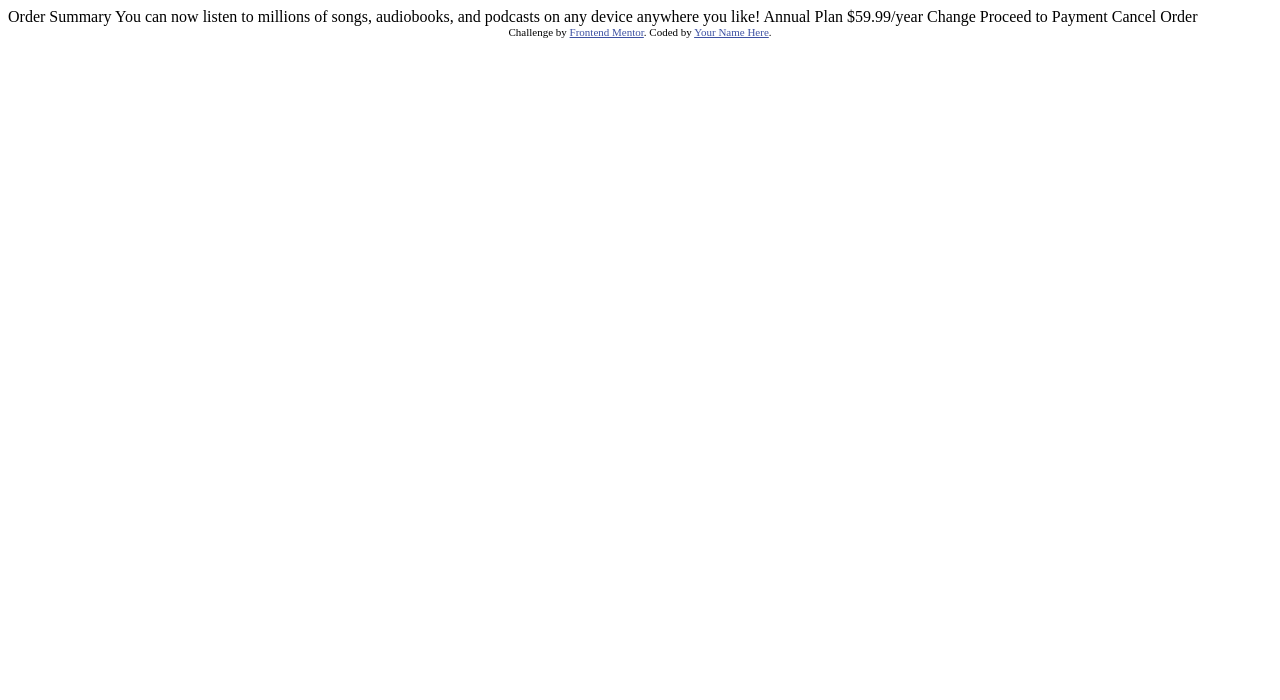
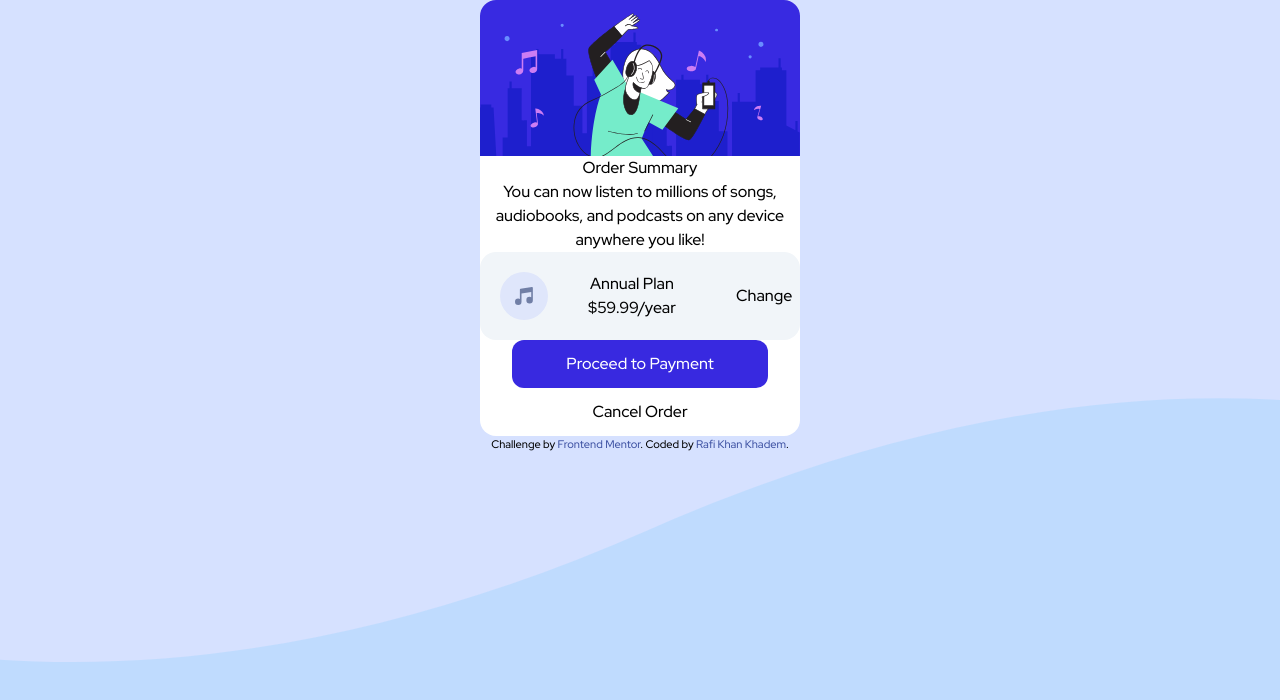
Before and after one commit to RafiKK98/order-summary-component, a plain HTML site: page index.html in a window 1280 px wide. Drawn offline with nearby package versions, Linux system fonts and the light colour scheme.

Commit message:
completed skeleton

```diff
--- a/index.html
+++ b/index.html
@@ -3,35 +3,37 @@
 <head>
   <meta charset="UTF-8">
   <meta name="viewport" content="width=device-width, initial-scale=1.0"> <!-- displays site properly based on user's device -->
-
+  <title>Frontend Mentor | Order summary card</title>
   <link rel="icon" type="image/png" sizes="32x32" href="./images/favicon-32x32.png">
-
-  <title>Frontend Mentor | Order summary card</title>
-
-  <!-- Feel free to remove these styles or customise in your own stylesheet 👍 -->
-  <style>
-    .attribution { font-size: 11px; text-align: center; }
-    .attribution a { color: hsl(228, 45%, 44%); }
-  </style>
+  <script src="https://cdn.tailwindcss.com"></script>
+  <link rel="stylesheet" href="./styles/style.css">
 </head>
-<body>
-
-  Order Summary
-
-  You can now listen to millions of songs, audiobooks, and podcasts on any
-  device anywhere you like!
-
-  Annual Plan
-  $59.99/year
-
-  Change
-
-  Proceed to Payment
-  Cancel Order
-
+<body class="bg-blue-200 font-red-hat-display">
+  <main class="flex flex-col items-center justify-center p-0 rounded-2xl bg-white w-1/4 mx-auto text-center">
+    <div class="rounded-2xl w-full">
+      <img src="./images/illustration-hero.svg" class="rounded-t-2xl w-full" alt="">
+    </div>
+    <div>
+      <h3>Order Summary</h3>
+      <p>
+        You can now listen to millions of songs, audiobooks, and
+        podcasts on any device anywhere you like!
+      </p>
+    </div>
+    <div class="flex justify-between items-center gap-10 bg-slate-100 p-5 rounded-2xl">
+      <img src="./images/icon-music.svg" alt="">
+      <div class="mr-5">
+        <p>Annual Plan</p>
+        <p>$59.99/year</p>
+      </div>
+      <a href="#">Change</a>
+    </div>
+    <button class="btn bg-[#3829e0] text-white w-[80%] rounded-xl py-3">Proceed to Payment</button>
+    <button class="btn w-[80%] rounded-xl py-3">Cancel Order</button>
+  </main>
   <div class="attribution">
     Challenge by <a href="https://www.frontendmentor.io?ref=challenge" target="_blank">Frontend Mentor</a>.
-    Coded by <a href="#">Your Name Here</a>.
+    Coded by <a href="#">Rafi Khan Khadem</a>.
   </div>
 </body>
 </html>
--- /dev/null
+++ b/styles/style.css
@@ -0,0 +1,44 @@
+@import url('https://fonts.googleapis.com/css2?family=Red+Hat+Display:wght@500;600;900&display=swap');
+
+
+.font-red-hat-display {
+    font-family: 'Red Hat Display', sans-serif;
+}
+.attribution {
+    font-size: 11px;
+    text-align: center;
+}
+.attribution a {
+    color: hsl(228, 45%, 44%);
+}
+
+body {
+    background-image: url('../images/pattern-background-desktop.svg');
+    background-repeat: no-repeat;
+    background-size: cover;
+}
+/* Primary */
+.pale-blue {
+    color: hsl(225, 100%, 94%);
+}
+.bright-blue {
+    color: hsl(245, 75%, 52%);
+}
+/* Neutral Blue */
+.very-pale-blue {
+    color: hsl(225, 100%, 98%);
+}
+.desaturated-blue {
+    color: hsl(224, 23%, 55%);
+}
+.dark-blue {
+    color: hsl(223, 47%, 23%);
+}
+
+@media (max-width: 1440px) {
+    body {
+        background-image: url('../images/pattern-background-mobile.svg');
+        background-repeat: no-repeat;
+        background-size: cover;
+    }
+}
--- /dev/null
+++ b/tailwind.config.js
@@ -0,0 +1,8 @@
+/** @type {import('tailwindcss').Config} */
+module.exports = {
+    content: ["./src/**/*.{html,js}"],
+    theme: {
+        extend: {},
+    },
+    plugins: [],
+}
```
